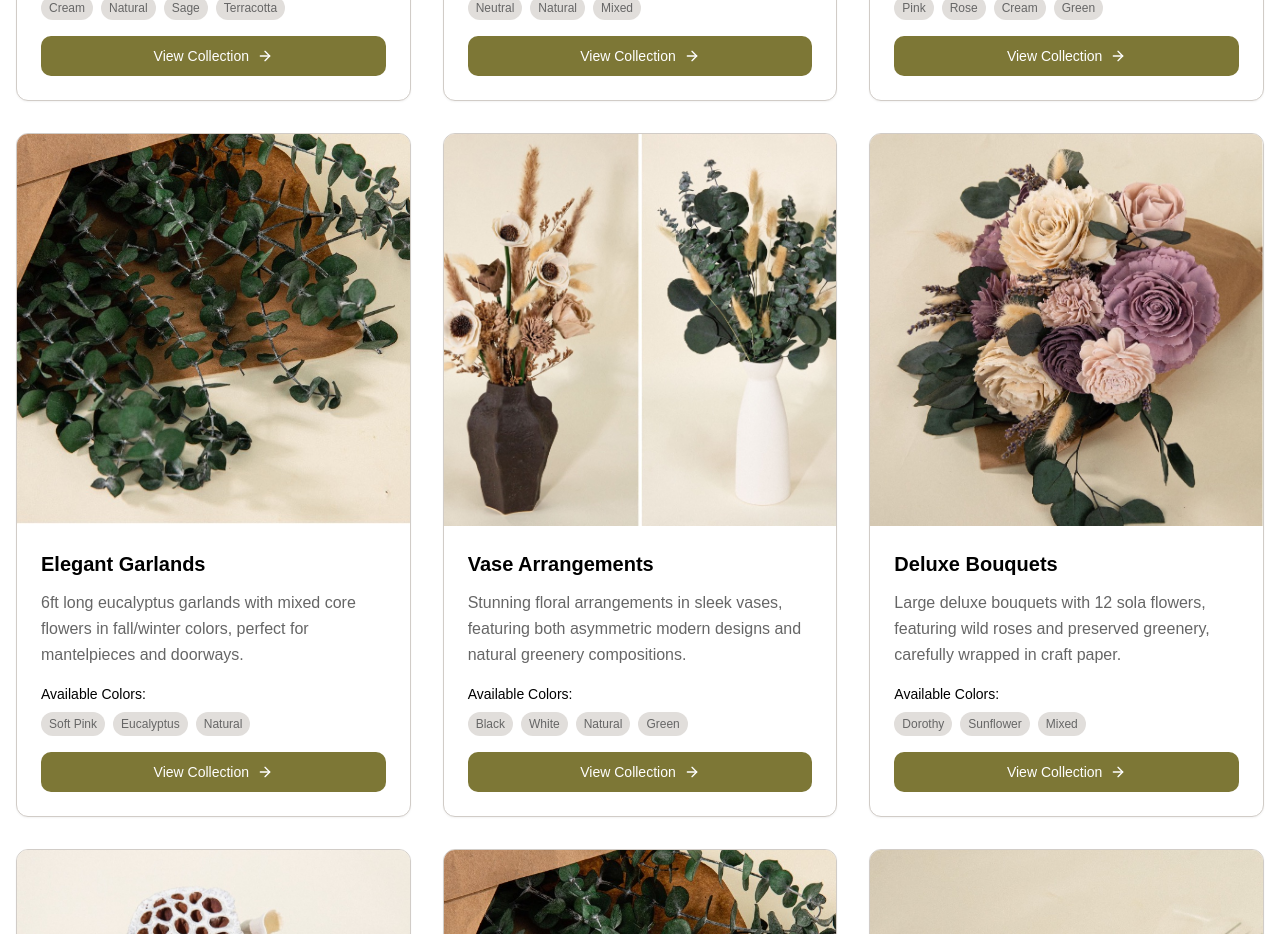
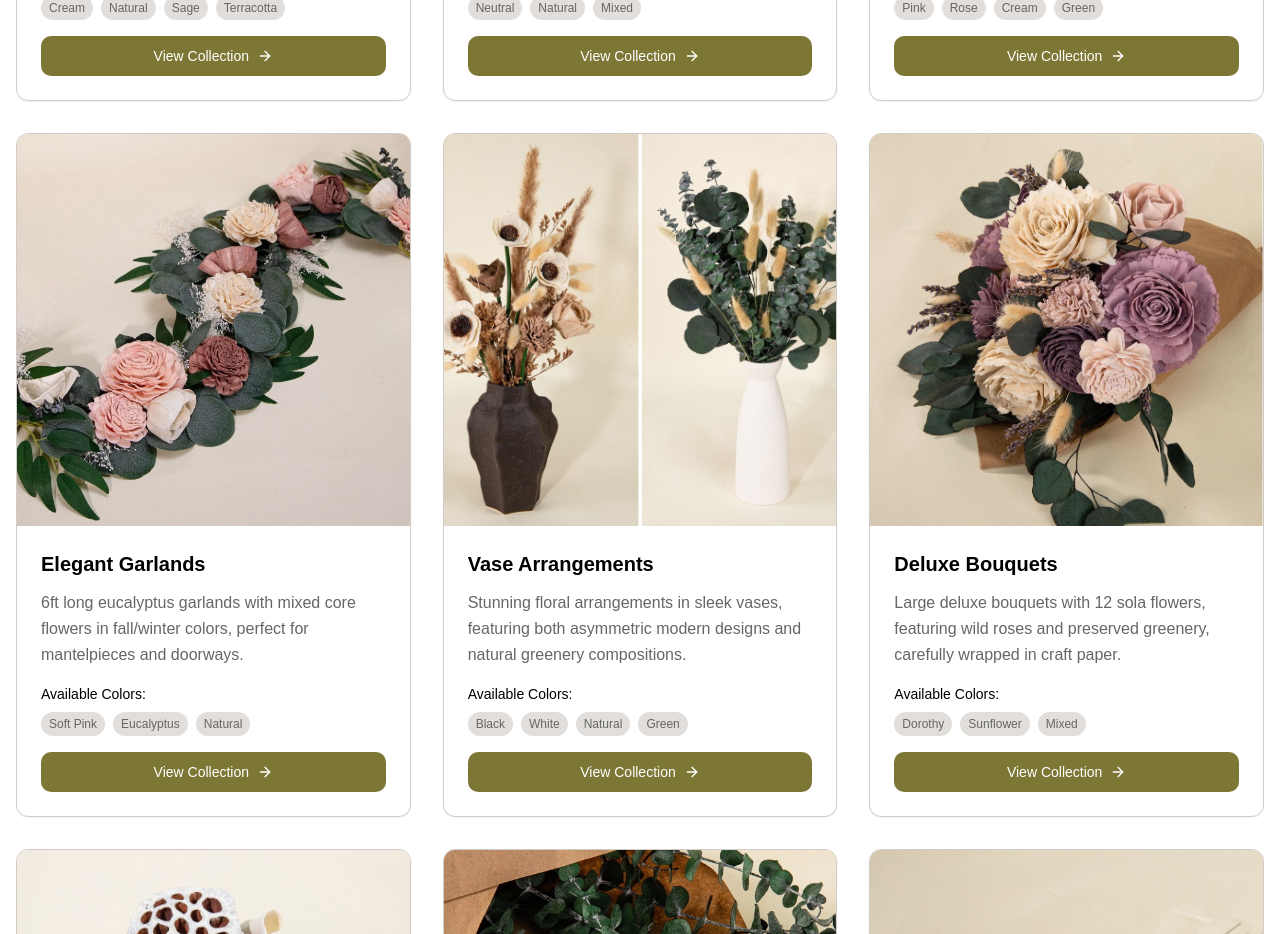
Before and after one commit to Sola-Wood-Flowers/sola-blooms-landing, a React (Vite) app: page / in a window 1280 px wide. Shown: the part 1720-2654 px from the top of the page. Built offline with nearby package versions, Linux system fonts and the light colour scheme; a web font is replaced by a local one.

Commit message:
Update Elegant Garlands image
Update the image for the Elegant Garlands product collection.

```diff
--- a/src/components/ProductCategories.tsx
+++ b/src/components/ProductCategories.tsx
@@ -24,7 +24,7 @@ const categories = [
   {
     title: "Elegant Garlands",
     description: "6ft long eucalyptus garlands with mixed core flowers in fall/winter colors, perfect for mantelpieces and doorways.",
-    image: "/lovable-uploads/dbebf594-ff78-4ec4-a8a3-65fbbfe86646.png",
+    image: "/lovable-uploads/b3d90f08-7b35-49cc-87b6-92a2ca6a8dfd.png",
     colors: ["Soft Pink", "Eucalyptus", "Natural"],
   },
   {
```
Also changed, not shown: public/lovable-uploads/b3d90f08-7b35-49cc-87b6-92a2ca6a8dfd.png (added).
